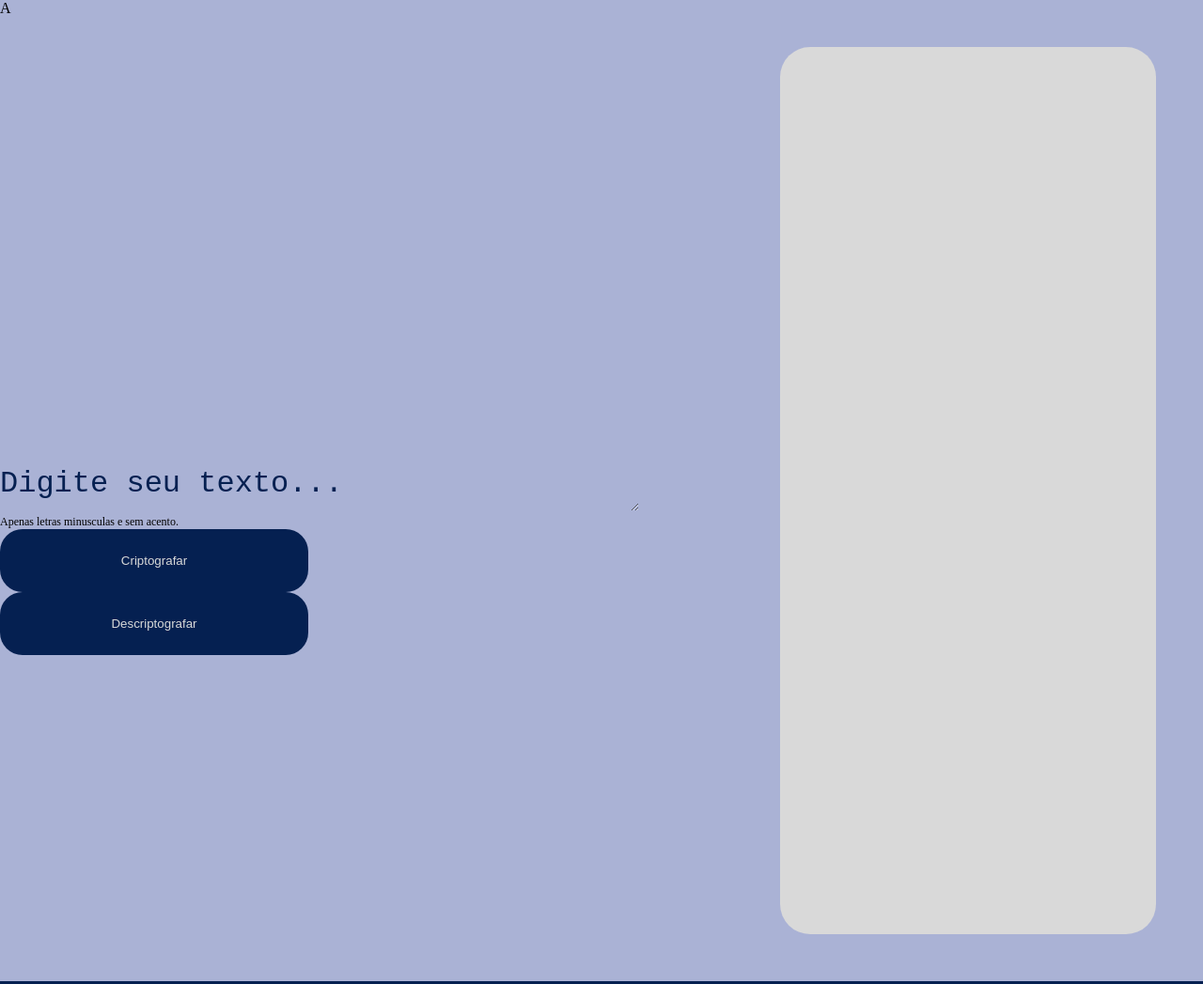
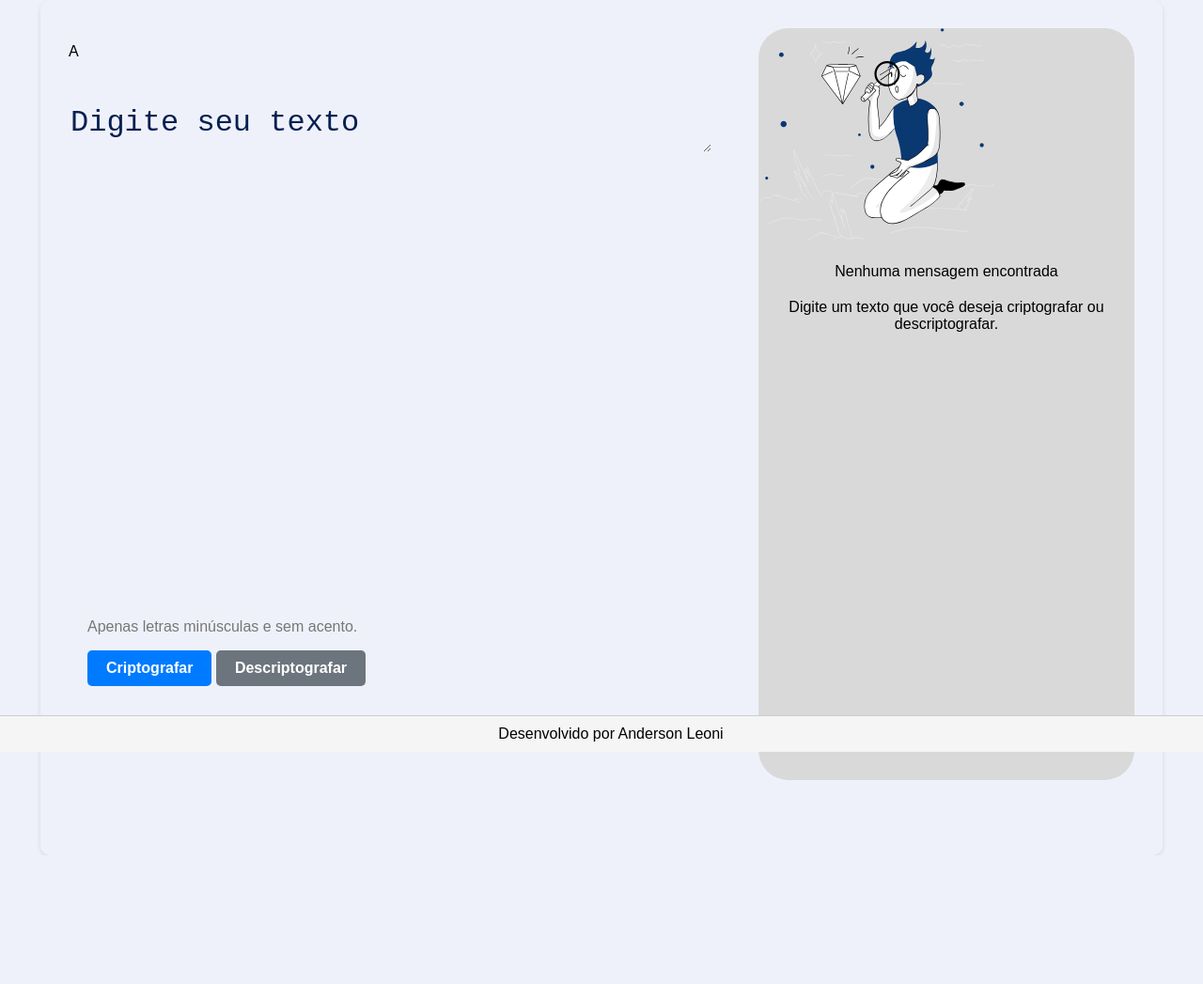
Before and after one commit to AndersonLeoni/decodificador, a plain HTML site: page index.html in a window 1280 px wide. Shown: the top 1047 px of the page at 94% size. After the commit the page ends 910 px from the top, so only its background shows below. Drawn offline with Linux system fonts and the light colour scheme.

Commit message:
novo layout ajustado

```diff
--- a/index.html
+++ b/index.html
@@ -1,33 +1,28 @@
 <!DOCTYPE html>
-<html lang="en">
+<html lang="pt-BR">
 <head>
     <meta charset="UTF-8">
     <meta name="viewport" content="width=device-width, initial-scale=1.0">
+    <title>Criptografia</title>
     <link rel="stylesheet" href="style.css">
-    <title>Decodificador de Texto</title>
 </head>
 <body>
     <div class="container">
-        <div class="left-column">
-        <div class="container__logo">
-            <p>A</p>
-        </div>
-        <div class="container__text__area">
-            <textarea name="digite__text" id="campo__texto" class="campo__digitavel" placeholder="Digite seu texto..."></textarea>
-        </div>
-        <div class="container__botoes">
-            <p>Apenas letras minusculas e sem acento.</p>
-            <div class="container__botoes__gruppo">
-                <button class="container__botao">Criptografar</button>
-                <button class="container__botao">Descriptografar</button>
+        <div class="left-side">
+            <div class="logo">
+                <p>A</p>
+            </div>
+            <textarea name="" id="" class="digite_texto" placeholder="Digite seu texto"></textarea>
+            <div class="info">
+                <p>Apenas letras minúsculas e sem acento.</p>
+                <button class="criptografar">Criptografar</button>
+                <button class="descriptografar">Descriptografar</button>
             </div>
         </div>
-    </div>
-        <div class="container__text__cript">
-            <img src="" alt="">
-            <div class="container__text__msg">
-
-            </div>
+        <div class="right-side">
+            <img src="/assets/High quality products 1 1.svg" alt="Ilustração">
+            <p>Nenhuma mensagem encontrada</p>
+            <p>Digite um texto que você deseja criptografar ou descriptografar.</p>
         </div>
     </div>
     <footer>Desenvolvido por Anderson Leoni</footer>
--- a/style.css
+++ b/style.css
@@ -1,93 +1,109 @@
-* {
+body {
+    font-family: sans-serif;
+    display: flex;
+    justify-content: center;
+    align-items: center;
+    min-height: 100vh;
+    background-color:#EFF1FA;
     margin: 0;
-    padding: 0;
-    border: 0;
-    vertical-align: baseline;
-    box-sizing: border-box;
 }
 
-body {
-    display: flex;
-    flex-direction: column;
-    background-color: #AAB2D5;
-    min-height: 100vh;
-}
 .container {
     display: flex;
-    flex-wrap: wrap;
-
+    gap: 50px;
+    background-color: #EFF1FA;
+    border-radius: 10px;
+    padding: 30px;
+    box-shadow: 0 2px 5px rgba(0, 0, 0, 0.1);
 }
 
-.container__logo,
-.campo__digitavel,
-.container__botoes {
-  flex-basis: 50%;
+.left-side {
+    width: auto;
 }
 
-.left-column {
-    flex-basis: 50%;
-    display: flex;
-    flex-direction: column;
-    width: 40%; /* Alterei de 50% para 40% */
+.digite_texto {
+    width: 680px;
+    height: 48px;
+    background-color: #EFF1FA;
+    border: none;
+    margin-top: 30px;
+}
+
+.digite_texto::placeholder {
+    font-size: 32px;
+    color: #052051;
+}
+
+.right-side {
+    width: 400px;
+    height: 800px;
+    background-color: #D9D9D9;
+    margin-bottom: 50px;
+    border-radius: 32px;
+    position: relative;
+}
+
+h1 {
+    color: #333;
+    margin-bottom: 20px;
+}
+
+.info {
+    position: fixed;
+    bottom: 50px; /* ajuste o valor para deixar um espaço no centro da página */
+    width: 40%;
+
+    color: #777;
+    font-size: 16px;
+    padding: 20px;
+    background-color: #EFF1FA;
   }
 
-.container__logo {
-    grid-column: 1;
-  }
-
-  .container__text__area {
-    width: 100%;
+button {
+    padding: 10px 20px;
+    border: none;
+    border-radius: 5px;
+    cursor: pointer;
+    font-size: 16px;
+    font-weight: bold;
+    transition: background-color 0.3s;
 }
 
-.campo__digitavel {
-    background-color: #AAB2D5;
-    grid-column: 1;
-    width: 680px;
-    height: 48px;
-    color:#052051;
+.criptografar {
+    background-color: #007bff;
+    color: white;
 }
 
-
-.campo__digitavel::placeholder {
-    font-size: 32px;
-    color: #052051;
-    text-align: left;
+.criptografar:hover {
+    background-color: #0056b3;
 }
 
-.container__botao {
-    width: 328px;
-    height: 67px;
-    border-radius: 24px;
-    background-color: #052051;
-    color:#D9D9D9;
-    grid-column: 1;
+.descriptografar {
+    background-color: #6c757d;
+    color: white;
 }
 
-.container__botoes p {
-    font-size: 12px;
-    grid-column: 1;
+.descriptografar:hover {
+    background-color: #5a6268;
 }
 
-.container__text__cript {
-    background-color: #D9D9D9;
-    width: 400px;
-    height: 944px;
-    border-radius: 32px;
-    margin-right: 50px  ;
-    margin-left: auto;
-    margin-bottom: 50px;
-    margin-top: 50px;
+.right-side img {
+    width: 100%;
+    max-width: 250px;
+}
+
+.right-side p {
+    text-align: center;
+    margin-top: 20px;
 }
 
 footer {
+    position: fixed;
+    bottom: 0;
+    left: 0;
     width: 100%;
-    display: flex;
-    margin-top: auto;
+    background-color: #f5f5f5;
+    padding: 10px;
     text-align: center;
-    background-color: #052051;
-    color: #AAB2D5;
-    font-weight: bold;
-    height: 60px;
-    align-items: center;
-    justify-content: center;
-}
+    border-top: 1px solid #ccc;
+  }
```
Also changed, not shown: assets/High quality products 1 1.svg (added).
